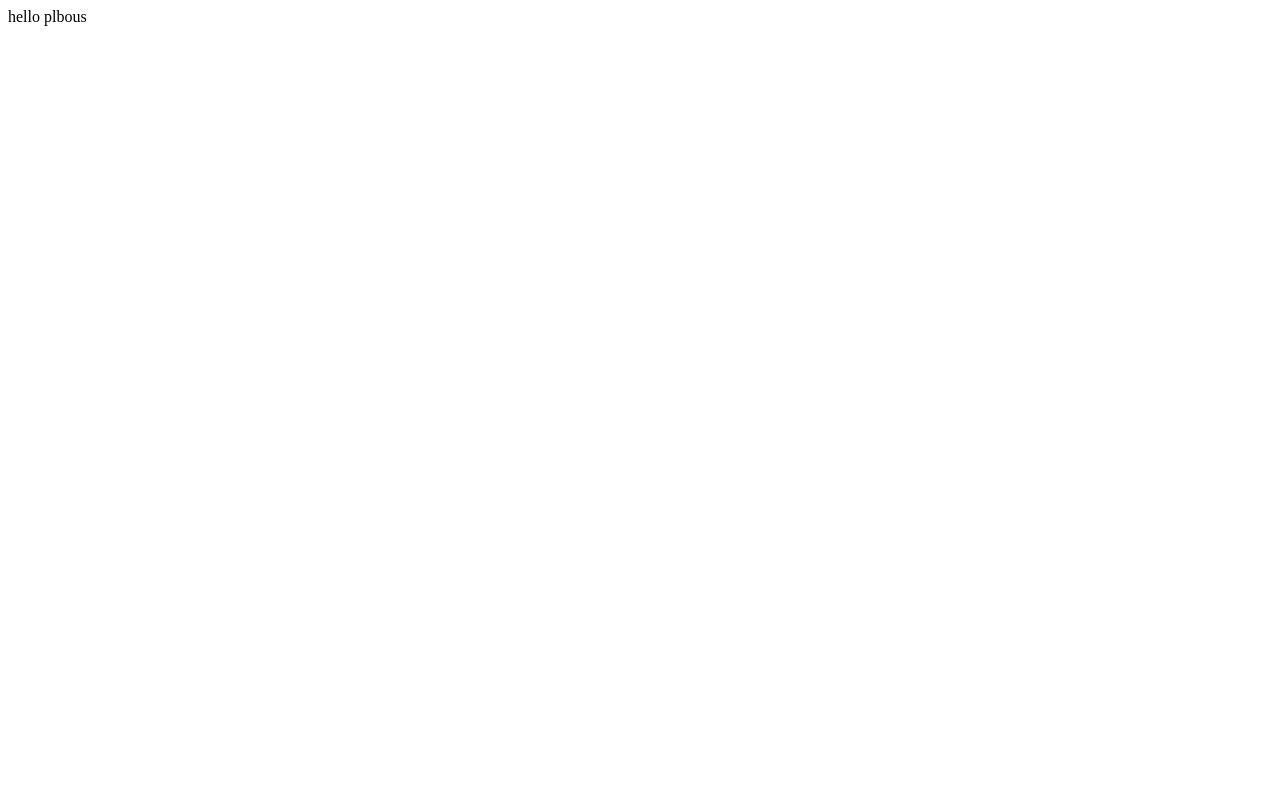
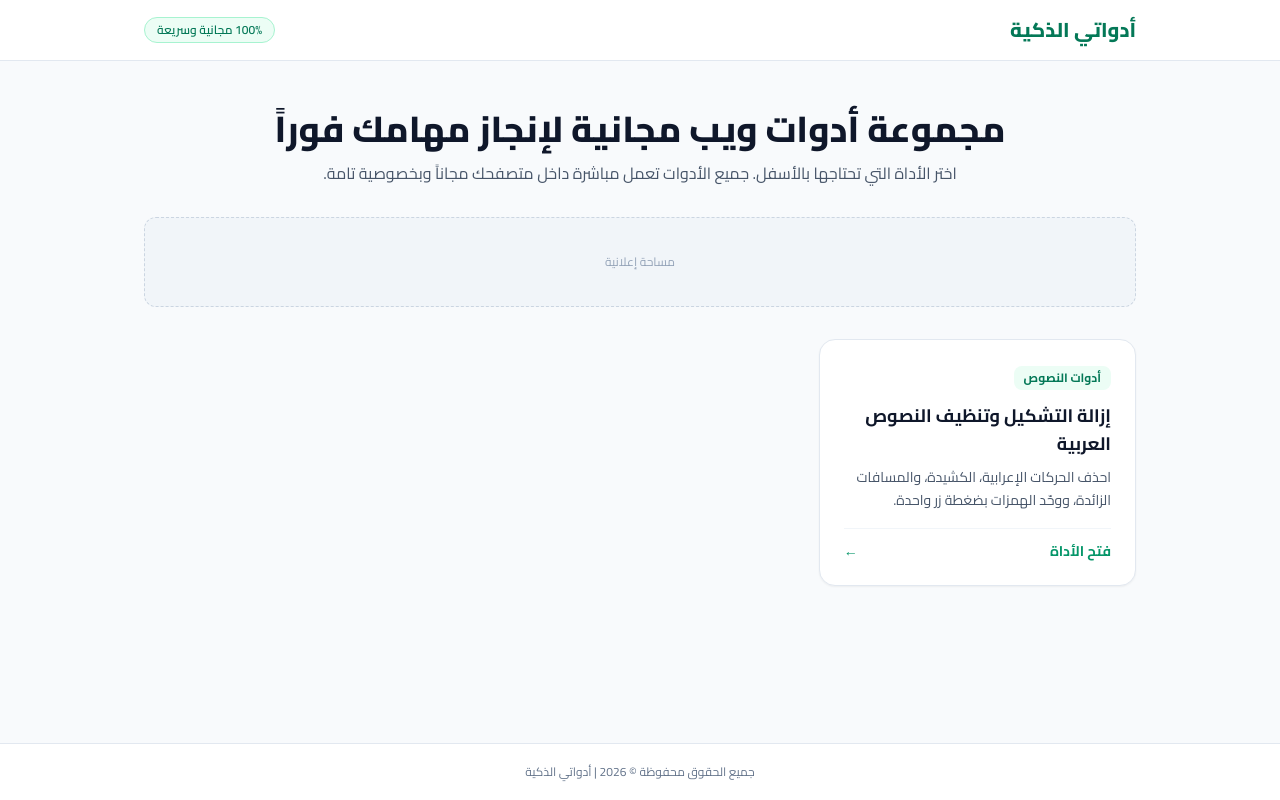
Before and after one commit to midonageeb94-gif/My-smart-tools, a plain HTML site: page index.html in a window 1280 px wide. Drawn offline with nearby package versions, Linux system fonts and the light colour scheme.

Commit message:
Update index.html

```diff
--- a/index.html
+++ b/index.html
@@ -1 +1,79 @@
-hello plbous
+<!DOCTYPE html>
+<html lang="ar" dir="rtl">
+<head>
+  <meta charset="UTF-8" />
+  <meta name="viewport" content="width=device-width, initial-scale=1.0" />
+  <title>أدواتي الذكية | أدوات ويب مجانية سريعة أونلاين</title>
+  <meta name="description" content="مجموعة مجانية من أدوات الويب السريعة لمعالجة النصوص، الحسابات، والتنسيق أونلاين بدون برامج أو تسجيل." />
+  <script src="https://cdn.tailwindcss.com"></script>
+  <link href="https://fonts.googleapis.com/css2?family=Cairo:wght@400;600;700;800&display=swap" rel="stylesheet" />
+  <style>
+    body { font-family: 'Cairo', sans-serif; }
+  </style>
+</head>
+<body class="bg-slate-50 text-slate-800 min-h-screen flex flex-col">
+
+  <!-- Header -->
+  <header class="bg-white border-b border-slate-200">
+    <div class="max-w-5xl mx-auto px-4 py-4 flex items-center justify-between">
+      <a href="/" class="text-xl font-extrabold text-emerald-700">أدواتي الذكية</a>
+      <span class="text-xs font-semibold bg-emerald-50 text-emerald-700 px-3 py-1 rounded-full border border-emerald-200">
+        100% مجانية وسريعة
+      </span>
+    </div>
+  </header>
+
+  <!-- Main Content -->
+  <main class="flex-grow max-w-5xl w-full mx-auto px-4 py-8 sm:py-12">
+    <div class="text-center mb-8">
+      <h1 class="text-2xl sm:text-4xl font-extrabold text-slate-900 mb-3">
+        مجموعة أدوات ويب مجانية لإنجاز مهامك فوراً
+      </h1>
+      <p class="text-slate-600 text-sm sm:text-base max-w-2xl mx-auto">
+        اختر الأداة التي تحتاجها بالأسفل. جميع الأدوات تعمل مباشرة داخل متصفحك مجاناً وبخصوصية تامة.
+      </p>
+    </div>
+
+    <!-- AD_SLOT_TOP -->
+    <div class="w-full min-h-[90px] bg-slate-100 border border-dashed border-slate-300 rounded-xl flex items-center justify-center text-xs text-slate-400 mb-8">
+      مساحة إعلانية
+    </div>
+    <!-- /AD_SLOT_TOP -->
+
+    <!-- Tools Grid -->
+    <div class="grid grid-cols-1 sm:grid-cols-2 lg:grid-cols-3 gap-5">
+
+      <!-- Tool 1 Card -->
+      <a href="/arabic-tashkeel-remover/" class="group bg-white rounded-2xl border border-slate-200 p-6 shadow-sm hover:shadow-md hover:border-emerald-400 transition flex flex-col justify-between">
+        <div>
+          <span class="inline-block text-xs font-bold text-emerald-700 bg-emerald-50 px-2.5 py-1 rounded-lg mb-3">
+            أدوات النصوص
+          </span>
+          <h2 class="text-lg font-bold text-slate-900 group-hover:text-emerald-700 transition mb-2">
+            إزالة التشكيل وتنظيف النصوص العربية
+          </h2>
+          <p class="text-sm text-slate-600 leading-relaxed">
+            احذف الحركات الإعرابية، الكشيدة، والمسافات الزائدة، ووحّد الهمزات بضغطة زر واحدة.
+          </p>
+        </div>
+        <div class="mt-4 pt-3 border-t border-slate-100 text-sm font-bold text-emerald-600 flex items-center justify-between">
+          <span>فتح الأداة</span>
+          <span>&larr;</span>
+        </div>
+      </a>
+
+      <!-- سيتم إضافة بطاقات الأدوات الجديدة هنا تلقائياً -->
+
+    </div>
+  </main>
+
+  <!-- Footer -->
+  <footer class="bg-white border-t border-slate-200 py-5 text-center text-xs text-slate-500">
+    جميع الحقوق محفوظة &copy; <span id="year"></span> | أدواتي الذكية
+  </footer>
+
+  <script>
+    document.getElementById('year').textContent = new Date().getFullYear();
+  </script>
+</body>
+</html>
```
